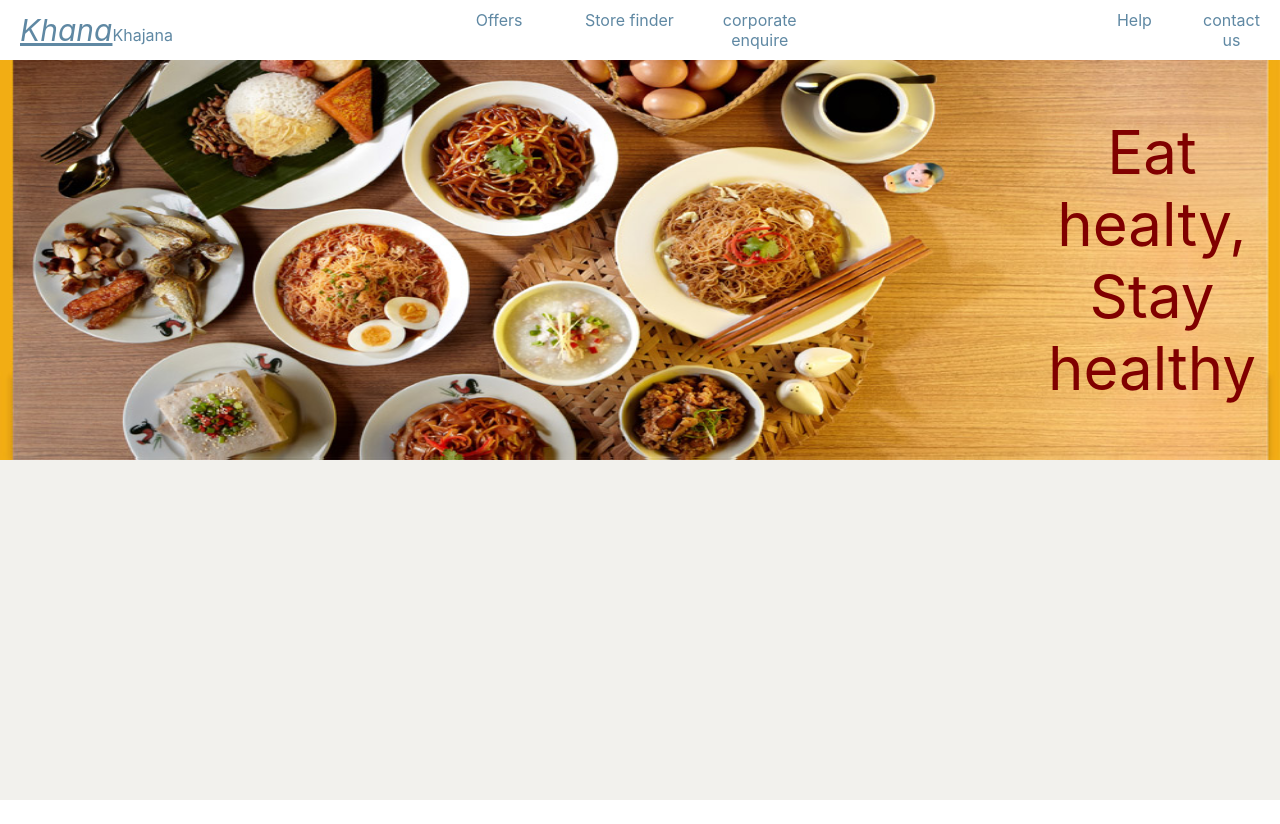
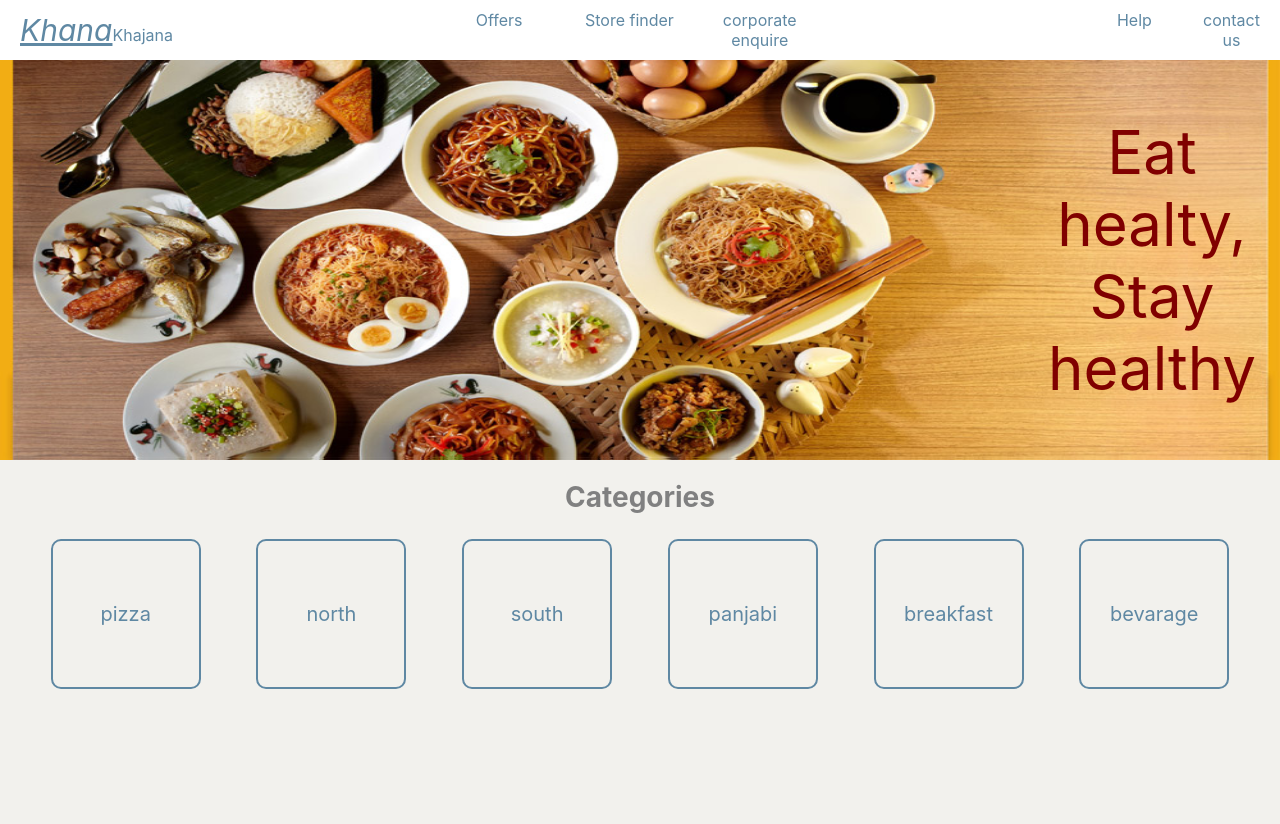
Before and after one commit to chandragehlot/onlineFoodOrder_webapp, a React (Create React App) app: page /home in a window 1280 px wide. Before the commit the page ends 800 px from the top, so only its background shows below. Built offline with nearby package versions, Linux system fonts and the light colour scheme.

Commit message:
categories added

```diff
--- /dev/null
+++ b/src/components/menu-category/index.js
@@ -0,0 +1,19 @@
+import React from 'react';
+
+const MenuCategory = () => {
+    const menuitems = ['pizza', 'north', 'south', 'panjabi', 'breakfast', 'bevarage'];
+    return (
+        <div className="category__section">
+            <div className="category__cont">
+                <div className="category__items">
+                    { menuitems.map(item => (
+                        <div className="category__item"> { item } </div>
+                    ))}
+                </div>
+            </div>
+
+        </div>
+    );
+};
+
+export default MenuCategory;
--- /dev/null
+++ b/src/components/menu-category/menu-catergory.scss
@@ -0,0 +1,23 @@
+.category{
+    &__section{
+        height: 290px;
+        width: 100%;
+    }
+    &__items{
+        display: flex;
+        align-items: center;
+        justify-content: space-evenly;
+    }
+    &__item{
+        height: 150px;
+        width: 150px;
+        display: flex;
+        align-items: center;
+        justify-content: center;
+        font-size: 20px;
+        color: $header-font;
+        border: 2px solid $header-font;
+        border-radius: 10px;
+        margin:5px;
+    }
+}
--- /dev/null
+++ b/src/container/home/home.scss
@@ -0,0 +1,6 @@
+.sub-heading{
+    text-align: center;
+    color: gray;
+    margin: 20px 75px;
+    font-size: 28px;
+}
--- a/src/container/home/index.js
+++ b/src/container/home/index.js
@@ -4,6 +4,7 @@ import { useDispatch } from "react-redux";
 // import PostTable from "../../components/post-table";
 import Loading from "../../components/loading";
 import Banner from "../../components/banner";
+import MenuCategory from "../../components/menu-category";
 
 const HomeContainer = (props) => {
 //   const postData = useSelector((state) => state.postData);
@@ -21,6 +22,8 @@ const HomeContainer = (props) => {
       ) : (
         <div className="foodorder-container">
           <Banner></Banner>
+          <h3 className="sub-heading"> Categories </h3>
+          <MenuCategory></MenuCategory>
         </div>
       )}
     </div>
--- a/src/style/base.scss
+++ b/src/style/base.scss
@@ -11,6 +11,9 @@ $error-txt: #800000;
 
 $header-bg:#ffffff;
 $header-font:#5f88a3;
+
+$primary-txt: black;
+$secondary-txt: gray;
 
 div{
     box-sizing: border-box;
--- a/src/style/combine.scss
+++ b/src/style/combine.scss
@@ -1,7 +1,9 @@
 @import './reset.scss';
 @import './base.scss';
 @import '../App.scss';
+@import '../container/home/home.scss';
 @import '../components/app-header/appheader.scss';
 @import '../components/loading/loading.scss';
 @import '../components/error/error.scss';
 @import '../components/banner/banner.scss';
+@import '../components/menu-category/menu-catergory.scss';
```
